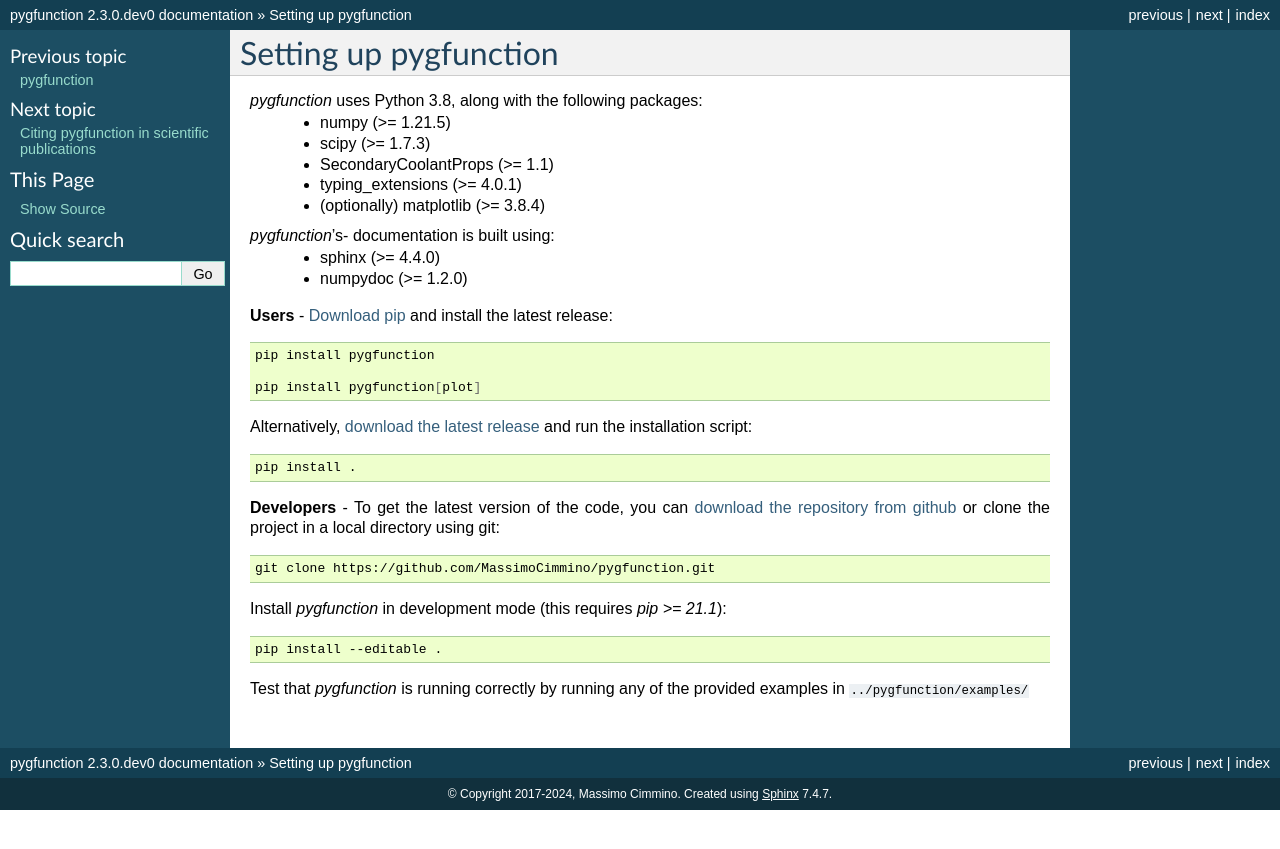
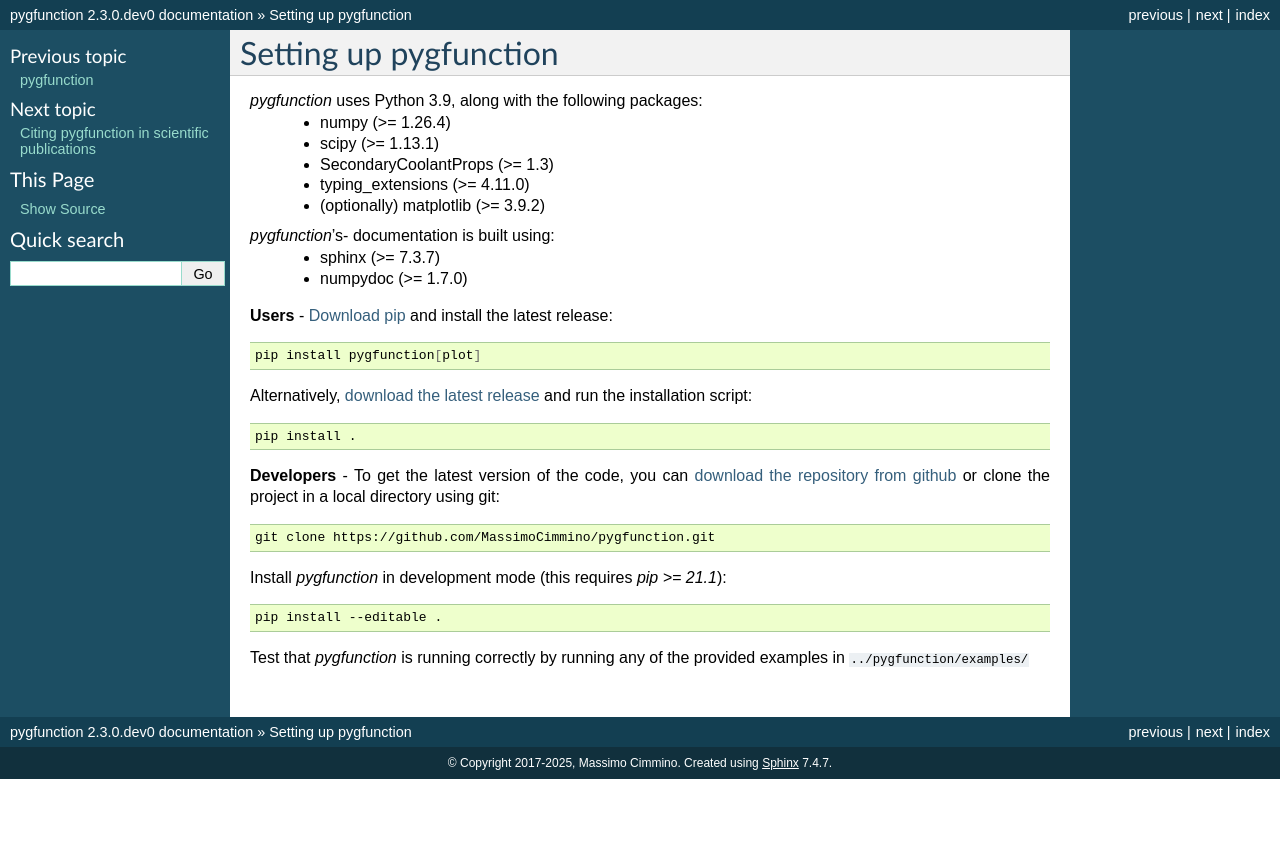
Before and after one commit to MassimoCimmino/pygfunction, a Sphinx documentation site: the page built from doc/source/install.rst, in a window 1280 px wide. Shown: the top 849 px of the page. Built offline with Sphinx 7.4.7, drawn with Linux system fonts in a browser that asks for light colours.

```diff
--- a/doc/source/conf.py
+++ b/doc/source/conf.py
@@ -66,7 +66,7 @@ master_doc = 'index'
 
 # General information about the project.
 project = u'pygfunction'
-copyright = u'2017-2024, Massimo Cimmino'
+copyright = u'2017-2025, Massimo Cimmino'
 author = u'Massimo Cimmino'
 
 # The version info for the project you're documenting, acts as replacement for
--- a/doc/source/install.rst
+++ b/doc/source/install.rst
@@ -4,23 +4,21 @@
 Setting up pygfunction
 **********************
 
-*pygfunction* uses Python 3.8, along with the following packages:
-	- numpy (>= 1.21.5)
-	- scipy (>= 1.7.3)
-	- SecondaryCoolantProps (>= 1.1)
-	- typing_extensions (>= 4.0.1)
-	- (optionally) matplotlib (>= 3.8.4)
+*pygfunction* uses Python 3.9, along with the following packages:
+	- numpy (>= 1.26.4)
+	- scipy (>= 1.13.1)
+	- SecondaryCoolantProps (>= 1.3)
+	- typing_extensions (>= 4.11.0)
+	- (optionally) matplotlib (>= 3.9.2)
 
 *pygfunction*'s- documentation is built using:
-	- sphinx (>= 4.4.0)
-	- numpydoc (>= 1.2.0)
+	- sphinx (>= 7.3.7)
+	- numpydoc (>= 1.7.0)
 
 **Users** - `Download pip <https://pip.pypa.io/en/latest/>`_ and install the
 latest release:
 
 .. code:: shell
-
-	pip install pygfunction
 
 	pip install pygfunction[plot]
 
```
Also changed, not shown: README.md (+8 -8 lines), doc/requirements.txt (+8 -8 lines), requirements_dev.txt (+6 -6 lines), setup.cfg (+14 -14 lines), LICENSE.md, 3 other files.
